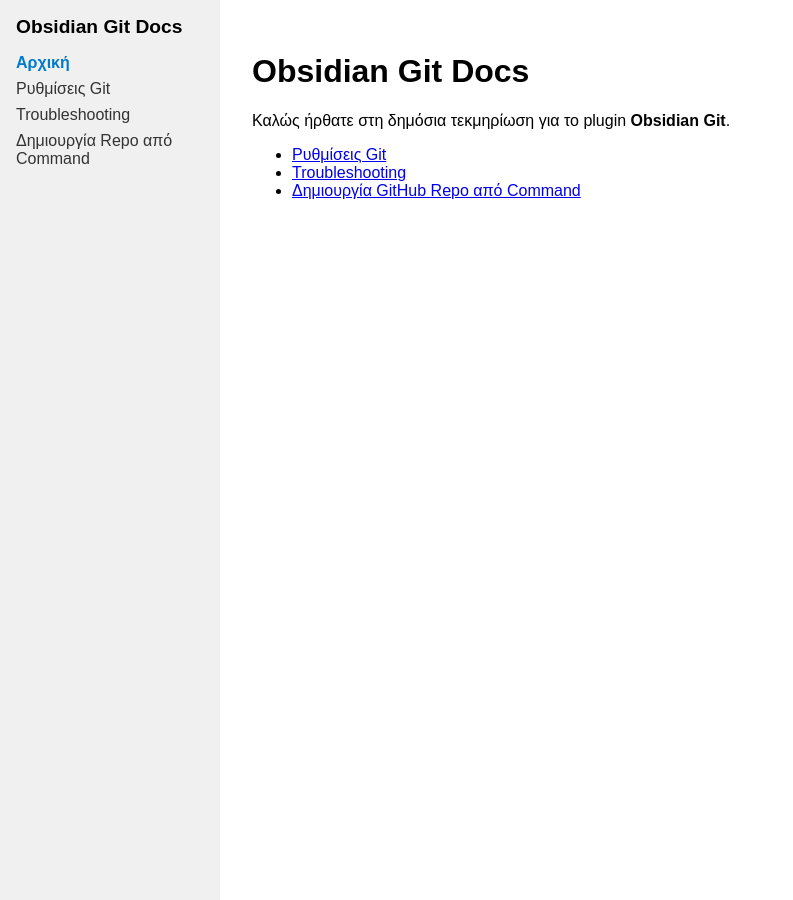
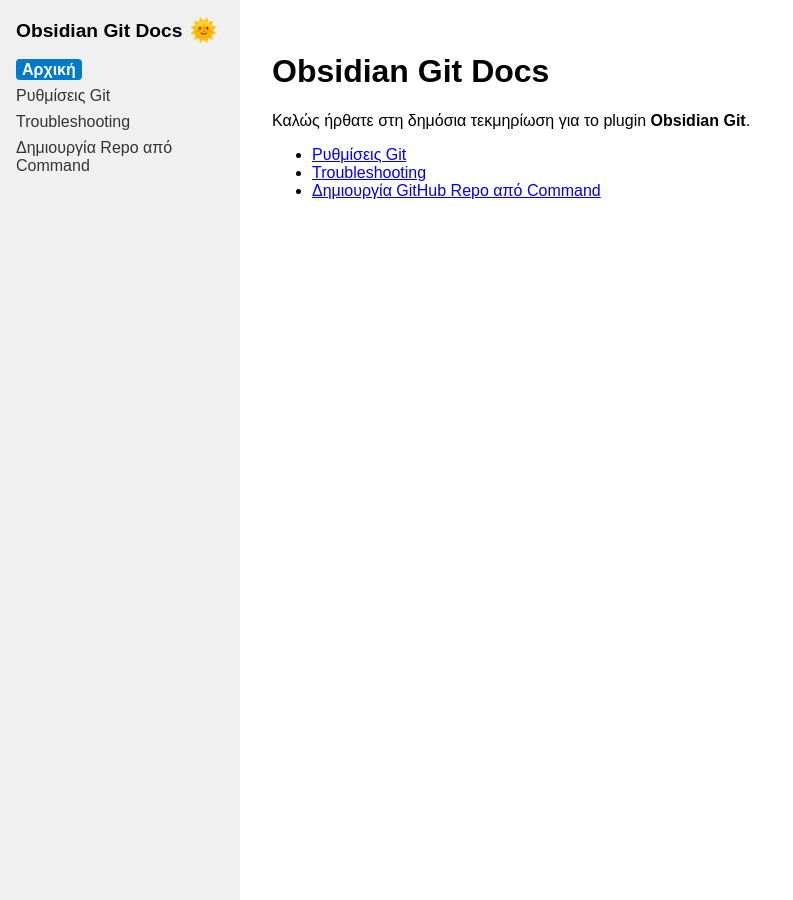
Before and after one commit to ssamartzis/ObsidianGitDocs, a Jekyll site: the page built from index.md, in a window 1280 px wide. Shown: the whole page, without its empty margins (0-793 px from the left). Built offline with Jekyll 4.4.1, drawn with Linux system fonts in a browser that asks for light colours.

Commit message:
Προσθήκη τελικού Jekyll setup με πραγματικό περιεχόμενο 6

```diff
--- a/_layouts/default.html
+++ b/_layouts/default.html
@@ -1,50 +1,98 @@
 <!DOCTYPE html>
-<html lang="en">
+<html lang="el">
   <head>
     <meta charset="UTF-8">
     <title>{{ page.title }} | {{ site.title }}</title>
+    <meta name="viewport" content="width=device-width, initial-scale=1.0">
     <style>
-      body { margin: 0; font-family: sans-serif; display: flex; }
+      :root {
+        --bg: #ffffff;
+        --text: #000000;
+        --nav-bg: #f0f0f0;
+        --nav-text: #333333;
+        --nav-active: #007ACC;
+        --nav-active-text: #ffffff;
+      }
+
+      body.dark {
+        --bg: #121212;
+        --text: #e0e0e0;
+        --nav-bg: #1e1e1e;
+        --nav-text: #aaa;
+        --nav-active: #ffffff;
+        --nav-active-text: #007ACC;
+      }
+
+      body {
+        margin: 0;
+        font-family: sans-serif;
+        display: flex;
+        background-color: var(--bg);
+        color: var(--text);
+      }
+
       nav {
-        width: 220px;
-        background: #f0f0f0;
+        width: 240px;
+        background: var(--nav-bg);
         padding: 1em;
         height: 100vh;
         box-sizing: border-box;
       }
+
       nav h2 {
         margin-top: 0;
         font-size: 1.2em;
+        display: flex;
+        justify-content: space-between;
+        align-items: center;
       }
+
       nav ul {
         list-style: none;
         padding: 0;
       }
+
       nav li {
         margin: 0.5em 0;
       }
+
       nav a {
         text-decoration: none;
-        color: #333;
+        color: var(--nav-text);
       }
+
       nav a.active {
         font-weight: bold;
-        color: #007ACC;
+        background: var(--nav-active);
+        color: var(--nav-active-text);
+        padding: 2px 6px;
+        border-radius: 4px;
       }
+
       main {
         flex: 1;
         padding: 2em;
+      }
+
+      button#theme-toggle {
+        background: none;
+        border: none;
+        font-size: 1.2em;
+        cursor: pointer;
+        color: var(--nav-text);
       }
     </style>
   </head>
   <body>
     <nav>
-      <h2>{{ site.title }}</h2>
+      <h2>
+        {{ site.title }}
+        <button id="theme-toggle" title="Toggle Theme">🌞</button>
+      </h2>
       <ul>
         {% for item in site.data.navigation %}
         <li>
-          <a href="{{ item.url | relative_url }}"
-             class="{% if page.url == item.url or page.url == item.url | append: '/' %}active{% endif %}">
+          <a href="{{ site.baseurl }}{{ item.url }}" class="{% if page.url contains item.url %}active{% endif %}">
             {{ item.title }}
           </a>
         </li>
@@ -54,5 +102,30 @@
     <main>
       {{ content }}
     </main>
+    <script>
+      const toggle = document.getElementById("theme-toggle");
+      const body = document.body;
+
+      function setTheme(theme) {
+        if (theme === "dark") {
+          body.classList.add("dark");
+          toggle.textContent = "🌙";
+        } else {
+          body.classList.remove("dark");
+          toggle.textContent = "🌞";
+        }
+        localStorage.setItem("theme", theme);
+      }
+
+      // Apply saved theme
+      const saved = localStorage.getItem("theme") || "light";
+      setTheme(saved);
+
+      // Toggle on click
+      toggle.addEventListener("click", () => {
+        const newTheme = body.classList.contains("dark") ? "light" : "dark";
+        setTheme(newTheme);
+      });
+    </script>
   </body>
 </html>
```
